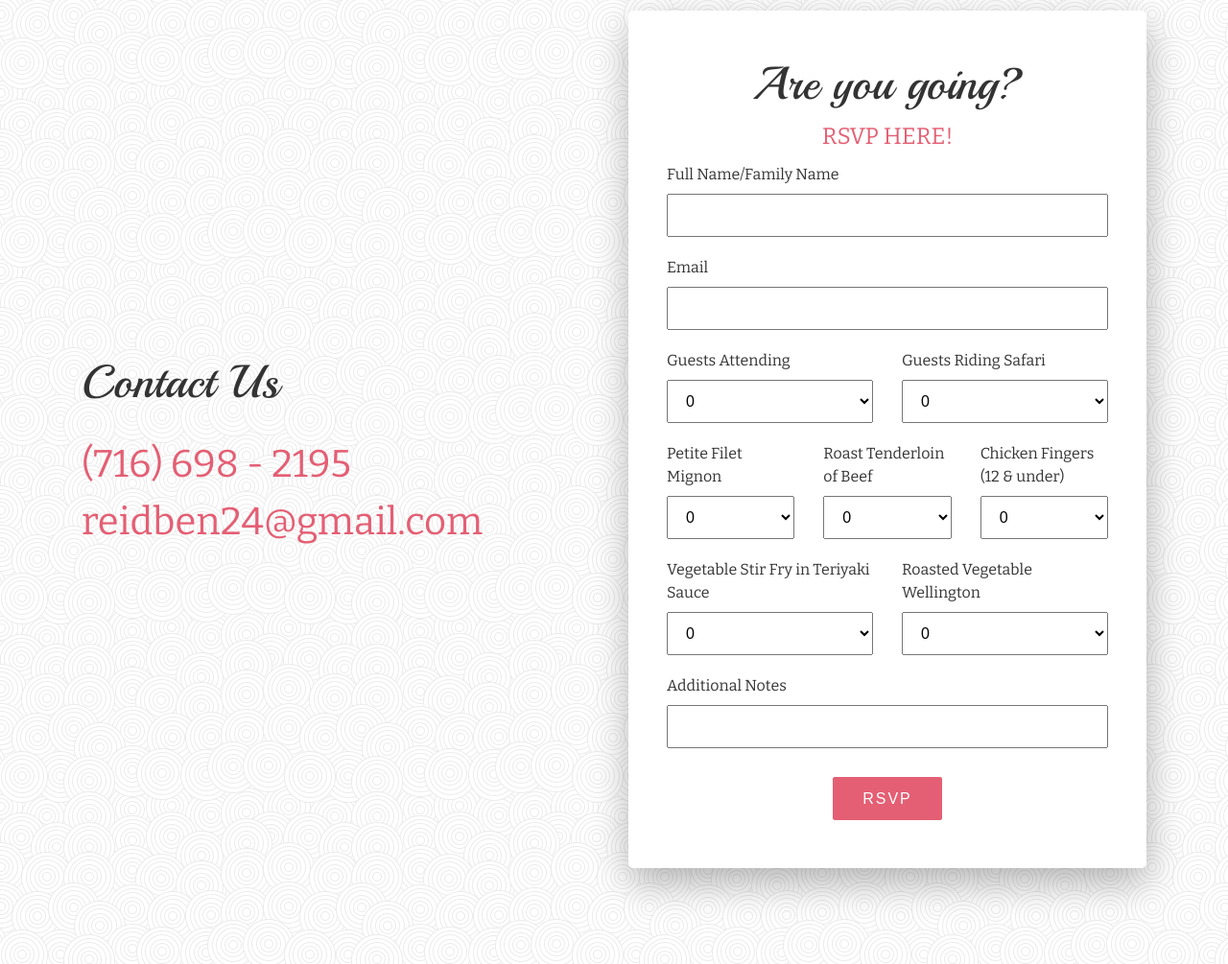
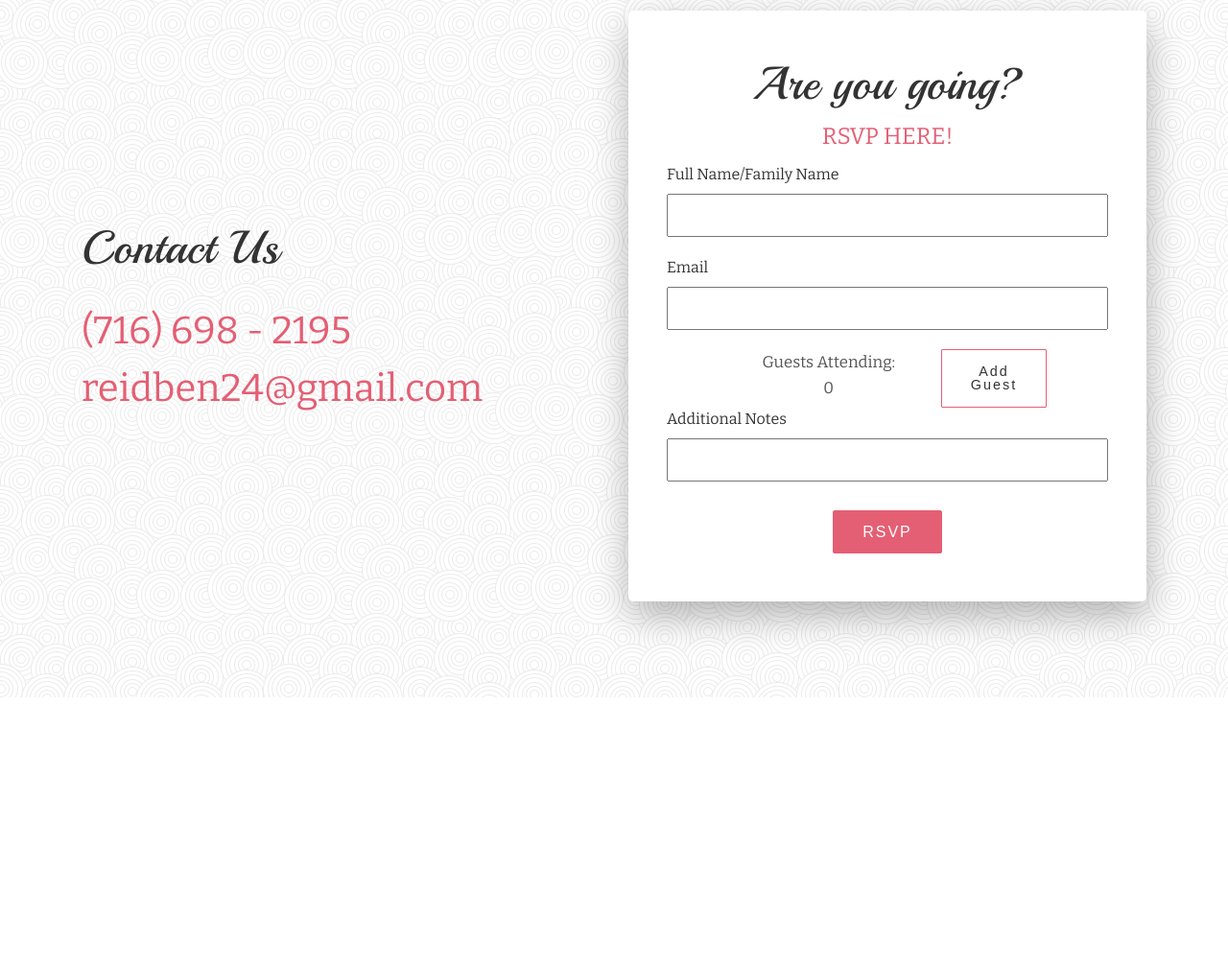
Before and after one commit to benreid24/wedding-site, a Django app: page /rsvp in a window 1280 px wide. Shown: the part 589-1594 px from the top of the page at 96% size. After the commit the page ends 1316 px from the top, so only its background shows below. Run offline with Django 3.2, Linux system fonts and the light colour scheme; some libraries are stand-ins or nearby versions.

Commit message:
Implement client side dynamic guest add/remove

```diff
--- a/wedding/core/templates/rsvp.html
+++ b/wedding/core/templates/rsvp.html
@@ -15,19 +15,27 @@
 
 	{% load static %}
 
-	<link rel="icon" type="image/png" href="{% static "core/favicon.ico" %}">
+	<link rel="icon" type="image/png" href="{% static "core/favicon.ico" %}"/>
 
-	<link href="{% static "core/common-css/bootstrap.css" %}" rel="stylesheet">
+	<link href="{% static "core/common-css/bootstrap.css" %}" rel="stylesheet"/>
 
 
-	<link href="{% static "core/common-css/fluidbox.min.css" %}" rel="stylesheet">
+	<link href="{% static "core/common-css/fluidbox.min.css" %}" rel="stylesheet"/>
 
-	<link href="{% static "core/common-css/font-icon.css" %}" rel="stylesheet">
+	<link href="{% static "core/common-css/font-icon.css" %}" rel="stylesheet"/>
 
 
-	<link href="{% static "core/02-rsvp/css/styles.css" %}" rel="stylesheet">
+	<link href="{% static "core/02-rsvp/css/styles.css" %}" rel="stylesheet"/>
 
-	<link href="{% static "core/02-rsvp/css/responsive.css" %}" rel="stylesheet">
+	<link href="{% static "core/02-rsvp/css/responsive.css" %}" rel="stylesheet"/>
+
+    <script type="text/javascript" src="{% static "core/common-js/rsvp.js" %}"/>
+    <script type="text/javascript">
+        function testFn()
+        {
+            console.log("testing");
+        }
+    </script>
 
 </head>
 <body>
@@ -105,108 +113,20 @@
 									<input class="email-input" type="text" name="email" autocomplete="on" id="email" value="{{ inputs.email }}">
 								</div>
                             </div>
-                            {% if errors.safari %}
-                                <div class="row">
-                                    <div class="col-sm-12 margin-bottom">
-                                        <span><p class="error">{{ errors.safari }}</p></span>
-                                    </div>
-                                </div>
-                            {% endif %}
                             <div class="row">
-								<div class="col-sm-6 margin-bottom">
-									<label for="guests">Guests Attending</label>
-									<select class="event-select" name="guests" id="guests">
-										<option value="0" {{ inputs.guest0 }}>0</option>
-										<option value="1" {{ inputs.guest1 }}>1</option>
-										<option value="2" {{ inputs.guest2 }}>2</option>
-										<option value="3" {{ inputs.guest3 }}>3</option>
-										<option value="4" {{ inputs.guest4 }}>4</option>
-										<option value="5" {{ inputs.guest5 }}>5</option>
-										<option value="6" {{ inputs.guest6 }}>6</option>
-									</select>
+                                <div class="col-sm-2 center-text"></div>
+                                <div class="col-sm-5 center-text">
+									<span><p>Guests Attending: </p><p id="guestCounter">0</p></span>
 								</div>
-								<div class="col-sm-6 margin-bottom">
-									<label for="safari">Guests Riding Safari</label>
-									<select class="event-select" name="safari" id="safari">
-										<option value="0" {{ inputs.safari0 }}>0</option>
-										<option value="1" {{ inputs.safari1 }}>1</option>
-										<option value="2" {{ inputs.safari2 }}>2</option>
-										<option value="3" {{ inputs.safari3 }}>3</option>
-										<option value="4" {{ inputs.safari4 }}>4</option>
-										<option value="5" {{ inputs.safari5 }}>5</option>
-										<option value="6" {{ inputs.safari6 }}>6</option>
-									</select>
+                                <div class="col-sm-3 center-text">
+									<button class="btn-2" onclick="addGuest()" type="button"><b>Add Guest</b></button>
 								</div>
-                            </div>
-                            {% if errors.meals %}
-                                <div class="row">
-                                    <div class="col-sm-12 margin-bottom">
-                                        <span><p class="error">{{ errors.meals }}</p></span>
-                                    </div>
-                                </div>
-                            {% endif %}
-                            <div class="row">
-                                <div class="col-sm-4 margin-bottom">
-									<label for="meal1">Petite Filet Mignon</label>
-									<select class="event-select" name="meal1" id="meal1">
-										<option value="0" {{ inputs.meal10 }}>0</option>
-										<option value="1" {{ inputs.meal11 }}>1</option>
-										<option value="2" {{ inputs.meal12 }}>2</option>
-										<option value="3" {{ inputs.meal13 }}>3</option>
-										<option value="4" {{ inputs.meal14 }}>4</option>
-										<option value="5" {{ inputs.meal15 }}>5</option>
-										<option value="6" {{ inputs.meal16 }}>6</option>
-									</select>
-								</div>
-								<div class="col-sm-4 margin-bottom">
-									<label for="meal2">Roast Tenderloin of Beef</label>
-									<select class="event-select" name="meal2" id="meal2">
-										<option value="0" {{ inputs.meal20 }}>0</option>
-										<option value="1" {{ inputs.meal21 }}>1</option>
-										<option value="2" {{ inputs.meal22 }}>2</option>
-										<option value="3" {{ inputs.meal23 }}>3</option>
-										<option value="4" {{ inputs.meal24 }}>4</option>
-										<option value="5" {{ inputs.meal25 }}>5</option>
-										<option value="6" {{ inputs.meal26 }}>6</option>
-									</select>
-								</div>
-								<div class="col-sm-4 margin-bottom">
-									<label for="meal3">Chicken Fingers (12 & under)</label>
-									<select class="event-select" name="meal3" id="meal3">
-										<option value="0" {{ inputs.meal30 }}>0</option>
-										<option value="1" {{ inputs.meal31 }}>1</option>
-										<option value="2" {{ inputs.meal32 }}>2</option>
-										<option value="3" {{ inputs.meal33 }}>3</option>
-										<option value="4" {{ inputs.meal34 }}>4</option>
-										<option value="5" {{ inputs.meal35 }}>5</option>
-										<option value="6" {{ inputs.meal36 }}>6</option>
-									</select>
-								</div>
-								<div class="col-sm-6 margin-bottom">
-									<label for="meal3">Vegetable Stir Fry in Teriyaki Sauce</label>
-									<select class="event-select" name="meal4" id="meal4">
-										<option value="0" {{ inputs.meal40 }}>0</option>
-										<option value="1" {{ inputs.meal41 }}>1</option>
-										<option value="2" {{ inputs.meal42 }}>2</option>
-										<option value="3" {{ inputs.meal43 }}>3</option>
-										<option value="4" {{ inputs.meal44 }}>4</option>
-										<option value="5" {{ inputs.meal45 }}>5</option>
-										<option value="6" {{ inputs.meal46 }}>6</option>
-									</select>
-								</div>
-								<div class="col-sm-6 margin-bottom">
-									<label for="meal3">Roasted Vegetable Wellington</label>
-									<select class="event-select" name="meal5" id="meal5">
-										<option value="0" {{ inputs.meal50 }}>0</option>
-										<option value="1" {{ inputs.meal51 }}>1</option>
-										<option value="2" {{ inputs.meal52 }}>2</option>
-										<option value="3" {{ inputs.meal53 }}>3</option>
-										<option value="4" {{ inputs.meal54 }}>4</option>
-										<option value="5" {{ inputs.meal55 }}>5</option>
-										<option value="6" {{ inputs.meal56 }}>6</option>
-									</select>
-								</div>
-                            </div>
+							</div><!-- row -->
+
+							<!-- Dynamic Elements Here -->
+                            <input type="hidden" id="guestCount" value="0"/>
+							<div id="dynamic_elements"></div>
+
                             <div class="row">
 								<div class="col-sm-12 margin-bottom">
 									<label for="notes">Additional Notes</label>
@@ -215,7 +135,7 @@
                             </div>
                             <div class="row">
 								<div class="col-sm-12 center-text">
-									<button class="btn" type="submit"><b>RSVP</b></button>
+									<button class="btn" type="button" onclick="doRsvp()"><b>RSVP</b></button>
 								</div>
 
 							</div><!-- row -->
--- a/wedding/static/core/02-rsvp/css/styles.css
+++ b/wedding/static/core/02-rsvp/css/styles.css
@@ -78,7 +78,11 @@ b.light-color{ color: #444; }
 
 [class^="icon-"]:before, [class*=" icon-"]:before{ line-height: inherit; }
 
-
+.guestDiv {
+    border: 2px solid red;
+    margin-top: 8px;
+    margin-bottom: 4px;
+}
 
 /* ---------------------------------
 2. COMMONS FOR PAGE DESIGN
@@ -92,6 +96,10 @@ b.light-color{ color: #444; }
 .btn-2{ font-size: .9em; padding: 15px 30px; border-radius: 1px; letter-spacing: 2px; border: 1px solid #E45F74; }
 
 .btn-2:hover{ background: #E45F74; color: #fff; }
+
+.btn-3{ font-size: .9em; padding: 15px 30px; border-radius: 1px; letter-spacing: 2px; border: 1px solid #E45F74; background: #c40233; color: #fff; }
+
+.btn-3:hover{ background: #E45F74; color: #fff; }
 
 .border-btn{ font-size: .9em; padding-bottom: 5px; background: none; color: inherit; border: 0; position: relative; overflow: hidden; }
 
--- /dev/null
+++ b/wedding/static/core/common-js/rsvp.js
@@ -0,0 +1,102 @@
+var guestCount = 0;
+var actualGuestCount = 0; // lol
+
+var meals = [
+    "Meal Choice?",
+    "Petite Filet Mignon",
+    "Roast Tenderloin of Beef",
+    "Chicken Fingers (12 & under)",
+    "Vegetable Stir Fry in Teriyaki Sauce",
+    "Roasted Vegetable Wellington"
+];
+
+function addGuest() {
+    var div = document.getElementById("dynamic_elements");
+    var id = "guest" + guestCount;
+    console.log(id);
+
+    guestCount += 1;
+    actualGuestCount += 1;
+    var gc = document.getElementById("guestCount");
+    gc.value = guestCount;
+    var gcr = document.getElementById("guestCounter");
+    gcr.innerText = actualGuestCount;
+
+    var guestDiv = document.createElement("div");
+    guestDiv.className = "guestDiv";
+    guestDiv.id = id;
+
+    var row1 = document.createElement("div");
+    row1.className = "row";
+
+    var nameDiv = document.createElement("div");
+    nameDiv.className = "col-sm-6";
+    var nameInput = document.createElement("input");
+    nameInput.type = "text";
+    nameInput.id = nameInput.name = id+"-name";
+    nameInput.placeholder = "Guest name";
+    nameDiv.appendChild(nameInput);
+
+    var safDiv = document.createElement("div");
+    safDiv.className = "col-sm-6";
+    var safInput = document.createElement("select");
+    safInput.name = safInput.id = id+"-safari";
+    var safPrompt = document.createElement("option");
+    safPrompt.innerText = safPrompt.value = "Riding Safari?";
+    var safYes = document.createElement("option");
+    safYes.innerText = safYes.value = "Yes: Riding";
+    var safNo = document.createElement("option");
+    safNo.innerText = safNo.value = "No: Not Riding";
+    safInput.appendChild(safPrompt);
+    safInput.appendChild(safYes);
+    safInput.appendChild(safNo);
+    safDiv.appendChild(safInput);
+
+    row1.appendChild(nameDiv);
+    row1.appendChild(safDiv);
+    guestDiv.appendChild(row1);
+
+    var row2 = document.createElement("div");
+    row2.className = "row";
+
+    var mealDiv = document.createElement("div");
+    mealDiv.className = "col-sm-7";
+    var mealInput = document.createElement("select");
+    for (var i = 0; i<meals.length; i += 1)
+    {
+        var opt = document.createElement("option");
+        opt.innerText = opt.value = meals[i];
+        mealInput.appendChild(opt);
+    }
+    mealDiv.appendChild(mealInput);
+
+    var delDiv = document.createElement("div");
+    delDiv.className = "col-sm-5";
+    var delBut = document.createElement("button");
+    delBut.type = "button";
+    delBut.onclick = function() { delGuest(id); };
+    delBut.className = "btn-3";
+    delBut.appendChild(document.createTextNode("Remove"));
+    delDiv.appendChild(delBut);
+
+    row2.appendChild(mealDiv);
+    row2.appendChild(delDiv);
+    guestDiv.appendChild(row2);
+
+    div.appendChild(guestDiv);
+}
+
+function delGuest(id) {
+    console.log("remove" + id);
+    var guestDiv = document.getElementById(id);
+    guestDiv.remove();
+
+    actualGuestCount -= 1;
+    var gcr = document.getElementById("guestCounter");
+    gcr.innerText = actualGuestCount;
+}
+
+function doRsvp() {
+    console.log("rsvp sent");
+    // TODO - validate then submit
+}
--- a/wedding/wedding/settings.py
+++ b/wedding/wedding/settings.py
@@ -116,6 +116,7 @@ STATIC_URL = '/static/'
 
 STATICFILES_DIRS = [
     os.path.join(BASE_DIR, "static"),
+    os.path.join('static')
 ]
 
 DEFAULT_FROM_EMAIL = 'rsvp@benanna.love'
```
